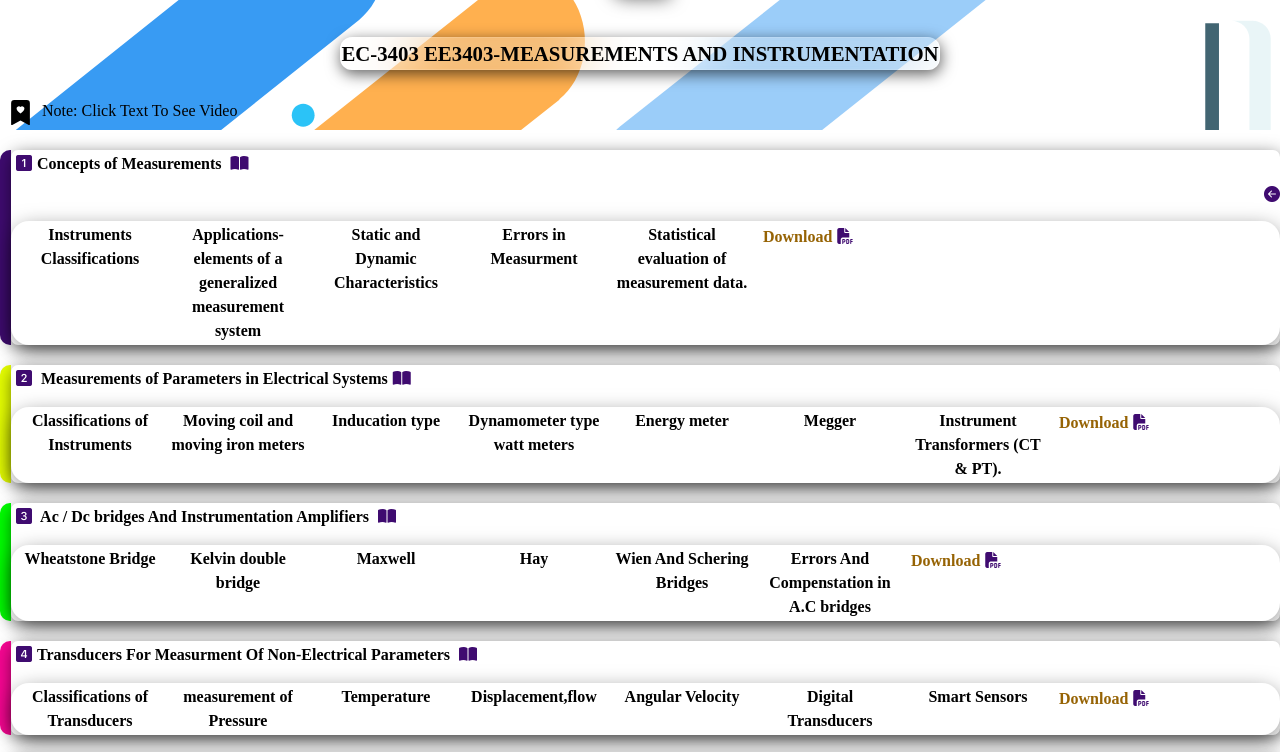
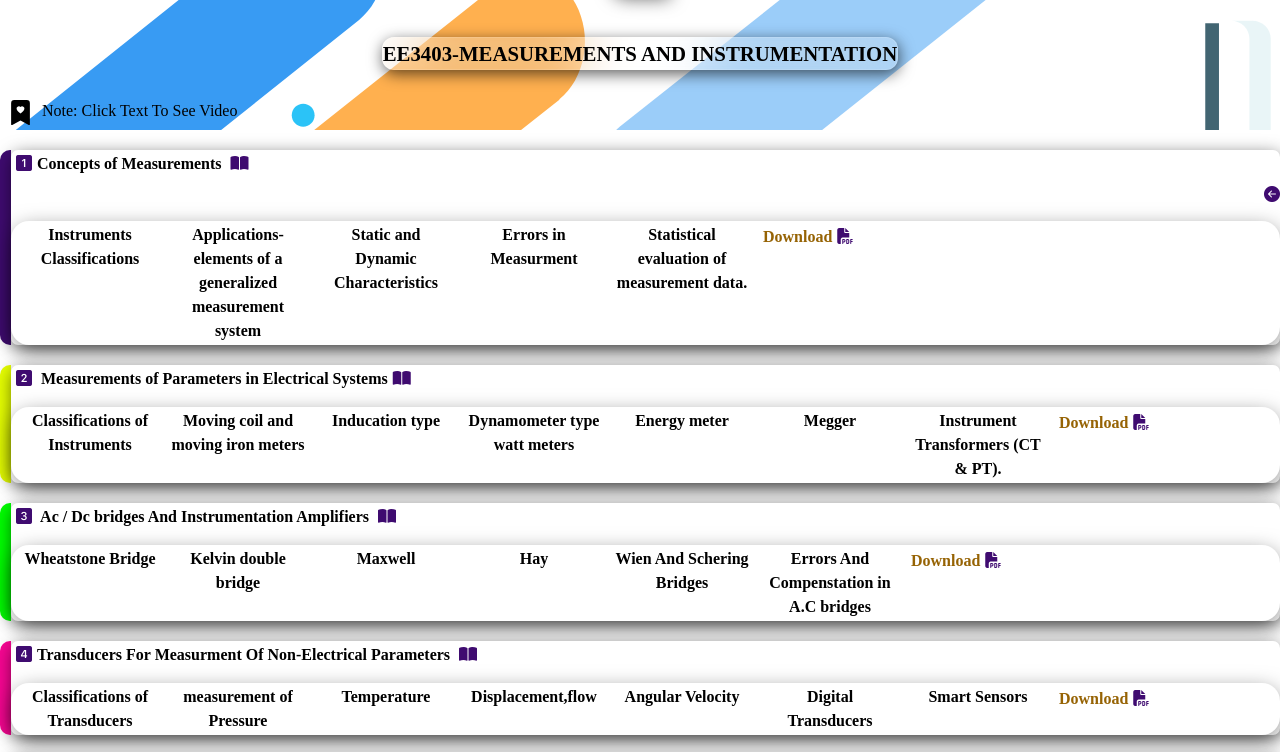
Before and after one commit to youngerseed/UcerIdiotz, a plain HTML site: page html/Department/EEE/EE-3403.html in a window 1280 px wide. Shown: the part 68-820 px from the top of the page. Drawn offline with nearby package versions, Linux system fonts and the light colour scheme; a web font is replaced by a local one.

Commit message:
chandru update eee dept ee3402 video updated

```diff
--- a/html/Department/EEE/EE-3403.html
+++ b/html/Department/EEE/EE-3403.html
@@ -55,7 +55,7 @@
 
          <!-- this is for unit heading -->
          <div class=" col-sm-12  col-md-12  col-lg-12 col-xl-12 col-xxl-12 header">
-            <p>EC-3403 EE3403-Measurements And Instrumentation </p>
+            <p>EE3403-Measurements And Instrumentation </p>
          </div>
       </header>
       <p class="note">
```
